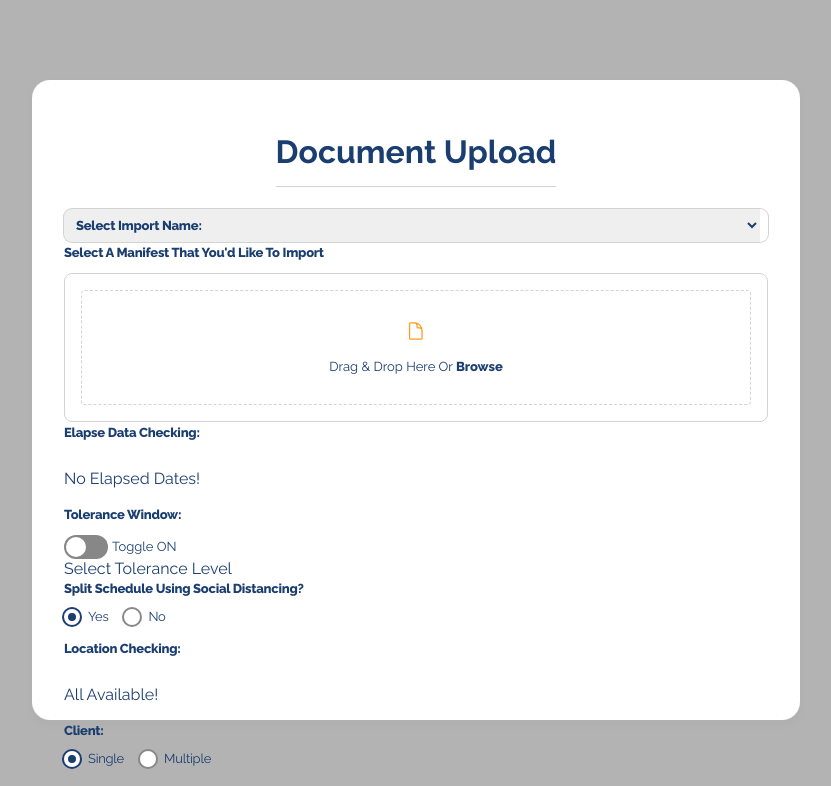
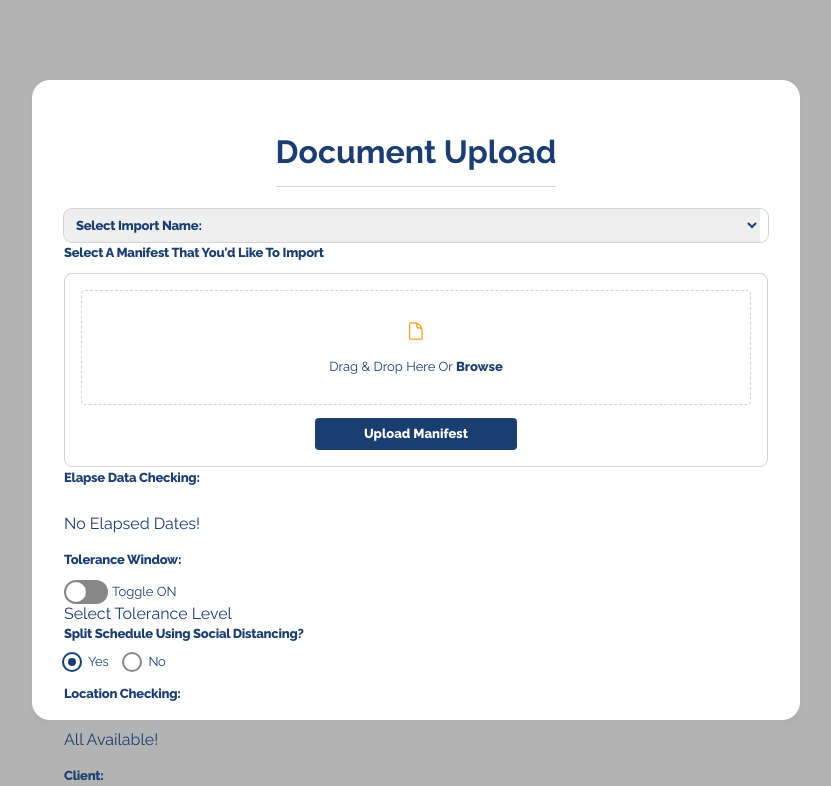
Before and after one commit to rosslibby/skyhop-assessment, a React (Create React App) app: page / in a window 1280 px wide. Shown: the top 786 px of the page, without its empty margins (224-1055 px from the left). Built offline with nearby package versions, Linux system fonts and the light colour scheme.

Commit message:
added Button component to file input

```diff
--- a/src/components/input/file/file.module.css
+++ b/src/components/input/file/file.module.css
@@ -2,6 +2,10 @@
   border: 1px solid var(--border--primary);
   border-radius: 0.5rem;
   box-sizing: border-box;
+  display: grid;
+  gap: 13px;
+  grid-template-columns: 1fr;
+  justify-content: center;
   padding: 1rem;
   width: 100%;
 }
@@ -23,6 +27,7 @@
   justify-content: center;
   padding: 1.875rem;
   transition: all .25s ease;
+  width: 100%;
   -webkit-transition: all .25s ease;
 }
 
@@ -37,3 +42,12 @@
   stroke: var(--color--warning);
   width: 100%;
 }
+
+.button {
+  align-items: center;
+  border-radius: 0.25rem;
+  display: grid;
+  height: 2rem;
+  justify-self: center;
+  width: 12.625rem;
+}
--- a/src/components/input/file/index.tsx
+++ b/src/components/input/file/index.tsx
@@ -2,6 +2,7 @@ import { useCallback } from 'react'
 import { useDropzone } from 'react-dropzone'
 import styles from './file.module.css'
 import { DocumentIcon } from 'assets/icons'
+import { Button } from 'components/buttons'
 
 export const File = () => {
   const onDrop = useCallback((acceptedFiles: File[]) => {}, [])
@@ -23,6 +24,7 @@ export const File = () => {
           : (<span className={styles.label}>Drag &amp; Drop Here Or <strong>Browse</strong></span>)
         }
       </div>
+      <Button className={styles.button} onClick={() => null}>Upload Manifest</Button>
     </div>
   )
 }
```
